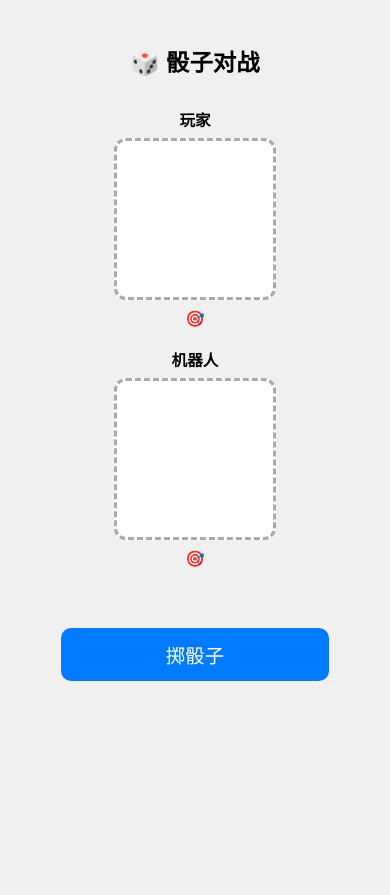
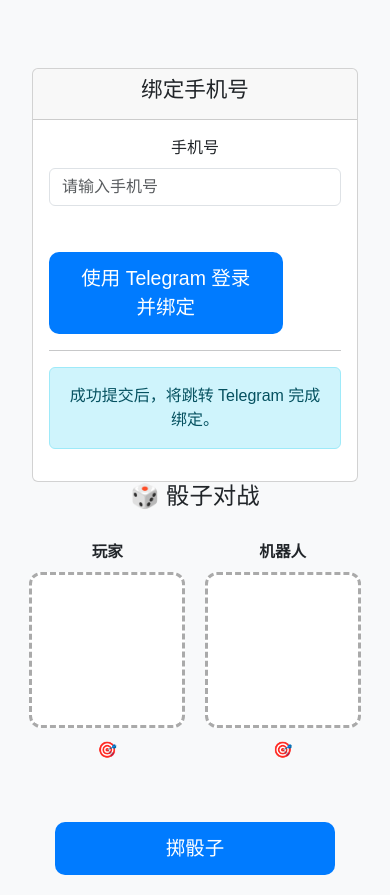
Before and after one commit to Dreamchaser-aus/dice, a Flask app: template templates/dice.html in a window 390 px wide. Before the commit the page ends 681 px from the top, so only its background shows below. Run offline with Flask 3, Linux system fonts and the light colour scheme; the template is opened without the code that fills it, so the values that code supplies are empty; some libraries are stand-ins or nearby versions.

Commit message:
Update dice.html

```diff
--- a/templates/dice.html
+++ b/templates/dice.html
@@ -1,3 +1,69 @@
+<!DOCTYPE html>
+<html lang="zh">
+<head>
+  <meta charset="UTF-8">
+  <meta name="viewport" content="width=device-width, initial-scale=1.0">
+  <title>绑定手机号</title>
+  <link rel="stylesheet" href="https://cdn.jsdelivr.net/npm/bootstrap@5.3.0/dist/css/bootstrap.min.css">
+</head>
+<body class="bg-light">
+  <div class="container mt-5">
+    <div class="row justify-content-center">
+      <div class="col-md-6">
+        <div class="card">
+          <div class="card-header text-center">
+            <h4>绑定手机号</h4>
+          </div>
+          <div class="card-body">
+            <form id="bindForm">
+              <div class="mb-3">
+                <label for="phone" class="form-label">手机号</label>
+                <input type="text" class="form-control" id="phone" name="phone" placeholder="请输入手机号" required>
+              </div>
+              <div class="d-grid">
+                <button type="button" onclick="handleBindClick()" class="btn btn-primary">使用 Telegram 登录并绑定</button>
+              </div>
+            </form>
+            <hr>
+            <div class="alert alert-info mt-3" role="alert">
+              成功提交后，将跳转 Telegram 完成绑定。
+            </div>
+          </div>
+        </div>
+      </div>
+    </div>
+  </div>
+  <script>
+    function handleBindClick() {
+      const phone = document.getElementById("phone").value.trim();
+      if (!phone) {
+        alert("请先填写手机号");
+        return;
+      }
+
+      fetch("/bind/submit", {
+        method: "POST",
+        headers: { "Content-Type": "application/x-www-form-urlencoded" },
+        body: new URLSearchParams({ phone: phone })
+      })
+      .then(res => res.json())
+      .then(data => {
+        if (data.success) {
+          const botUsername = "mingameh5_bot"; // TODO: 替换为你的机器人用户名
+          const url = `https://t.me/${botUsername}?start=bind_${encodeURIComponent(phone)}`;
+          window.open(url, "_blank");
+        } else {
+          alert(data.error || "绑定失败");
+        }
+      })
+      .catch(err => {
+        console.error("绑定出错", err);
+        alert("网络错误，请稍后再试");
+      });
+    }
+  </script>
+</body>
+</html>
 <!DOCTYPE html>
 <html lang="zh">
 <head>
```
